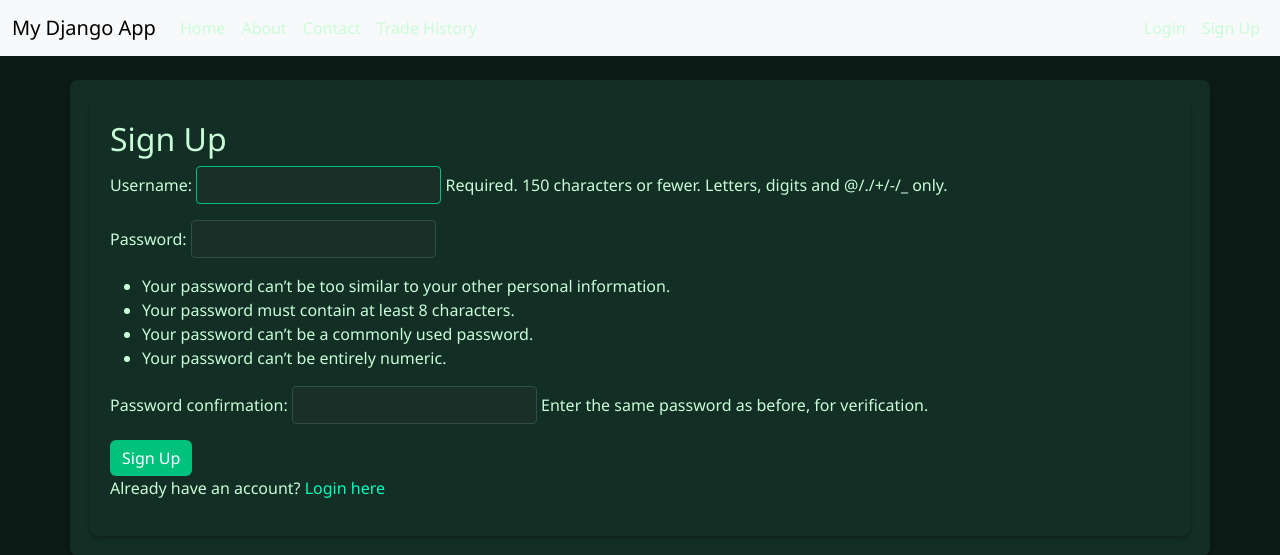
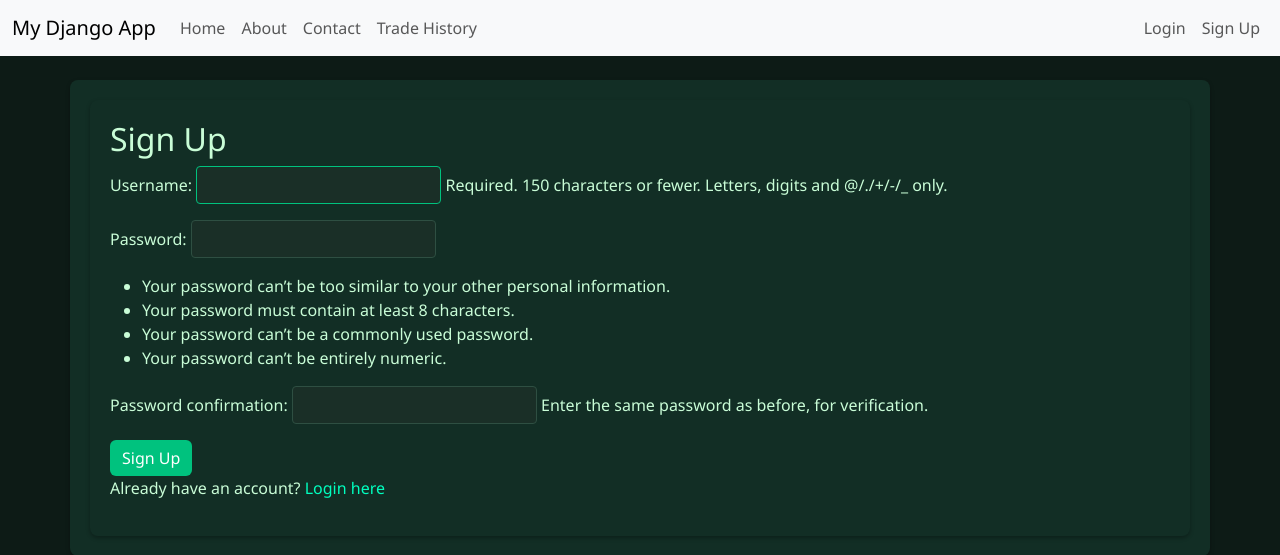
Before and after one commit to mikkiiottyo/trade_portfolio, a Django app: page /signup/ in a window 1280 px wide. Shown: the top 555 px of the page. Run offline with Django 5.2, Linux system fonts and the light colour scheme.

Commit message:
Update styles.css

```diff
--- a/portfolio/static/styles/styles.css
+++ b/portfolio/static/styles/styles.css
@@ -9,10 +9,6 @@ body {
     border-bottom: 1px solid #1e4b3a;
 }
 
-.navbar .nav-link {
-    color: #c9fdd7;
-    font-weight: 500;
-}
 .navbar .nav-link:hover {
     color: #66ffb3 !important;
 }
```
